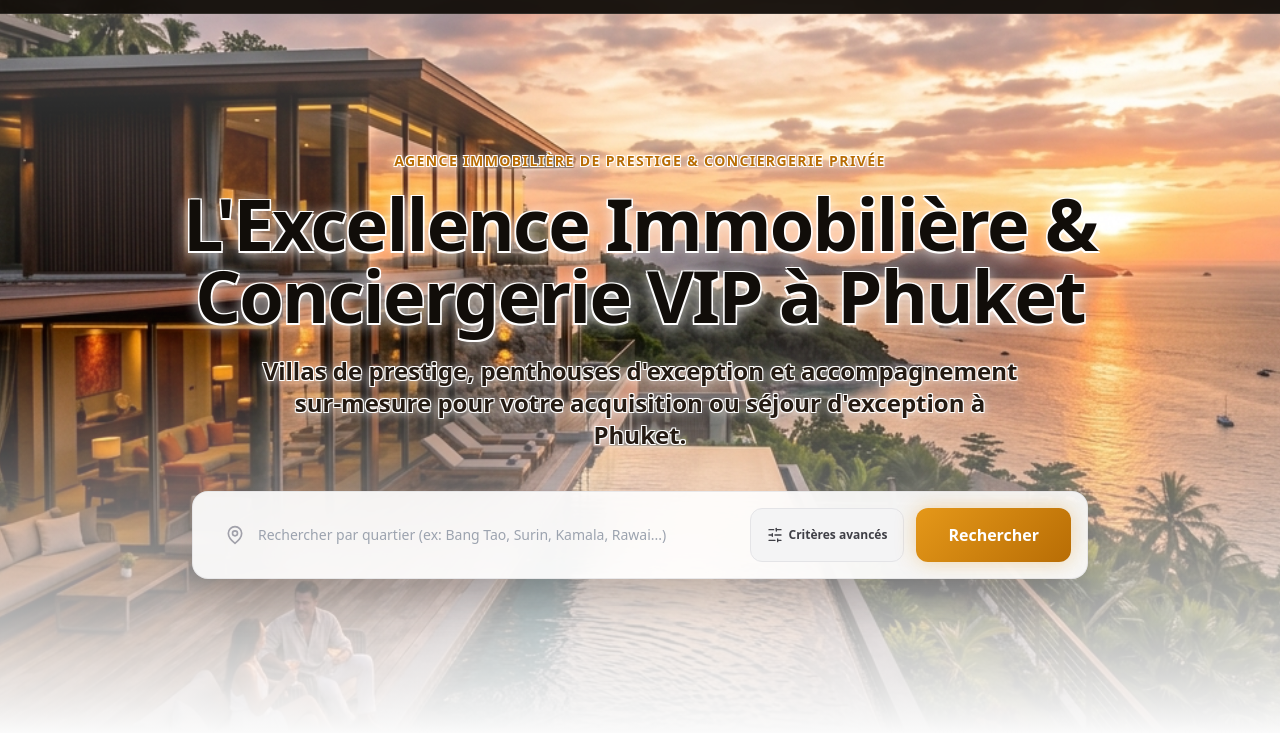
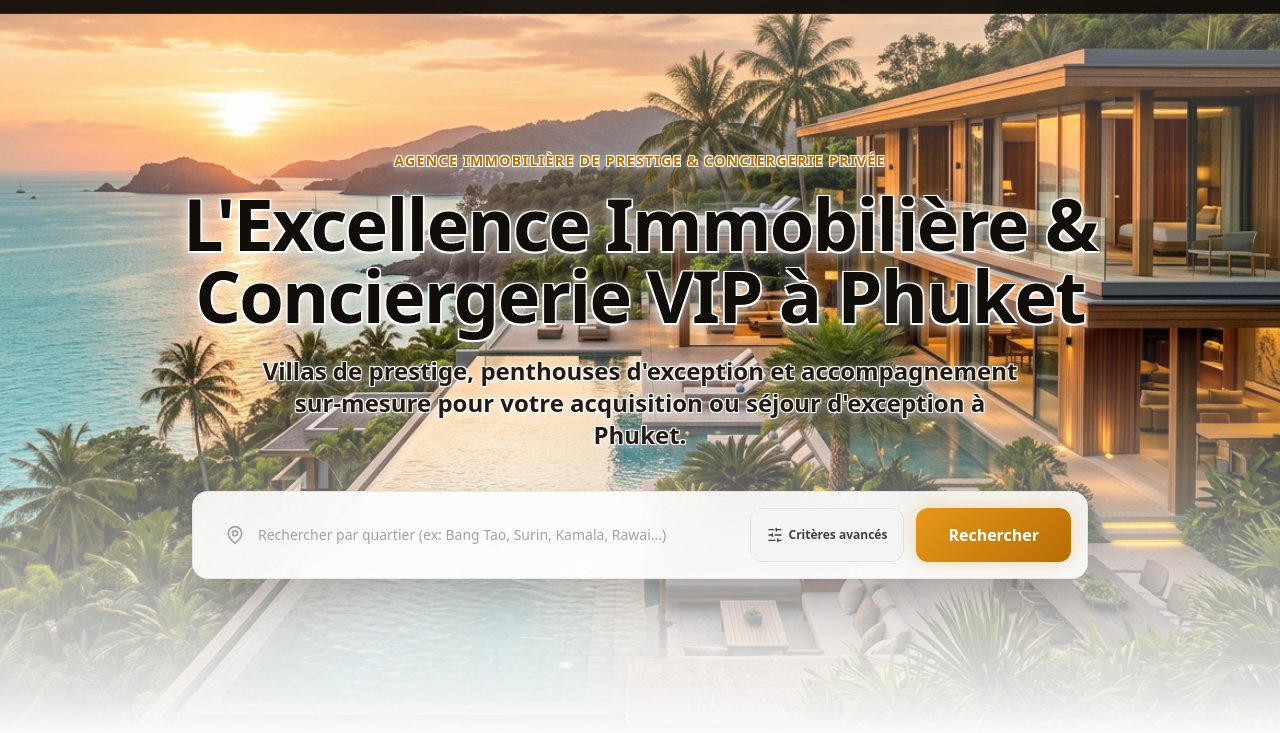
Before and after one commit to Mabido24/phuketvipconcierge, a website: page index.html in a window 1280 px wide. Shown: the part 67-800 px from the top of the page. Drawn offline with nearby package versions, Linux system fonts and the light colour scheme.

Commit message:
Update hero banner with luxury sea-view villa image

```diff
--- a/index.html
+++ b/index.html
@@ -113,7 +113,7 @@
   <section class="relative min-h-[90vh] sm:min-h-screen flex items-center justify-center pt-20">
     <div class="absolute inset-0 z-0 overflow-hidden">
       <div class="absolute inset-0 bg-gradient-to-b from-white/30 via-transparent to-zinc-50 z-10"></div>
-      <img src="/public/images/hero_bg_1778992851801.png" alt="Luxury Villa Phuket" class="w-full h-full object-cover scale-105" onerror="this.src='/public/images/villa_1.png'">
+      <img src="/public/images/hero_luxury_villa.jpg" alt="Luxury Villa Phuket" class="w-full h-full object-cover scale-105" onerror="this.src='/public/images/villa_1.png'">
     </div>
 
     <div class="relative z-20 max-w-7xl mx-auto px-4 sm:px-6 lg:px-8 text-center mt-12 mb-16">
```
Also changed, not shown: public/images/hero_luxury_villa.jpg (added).
